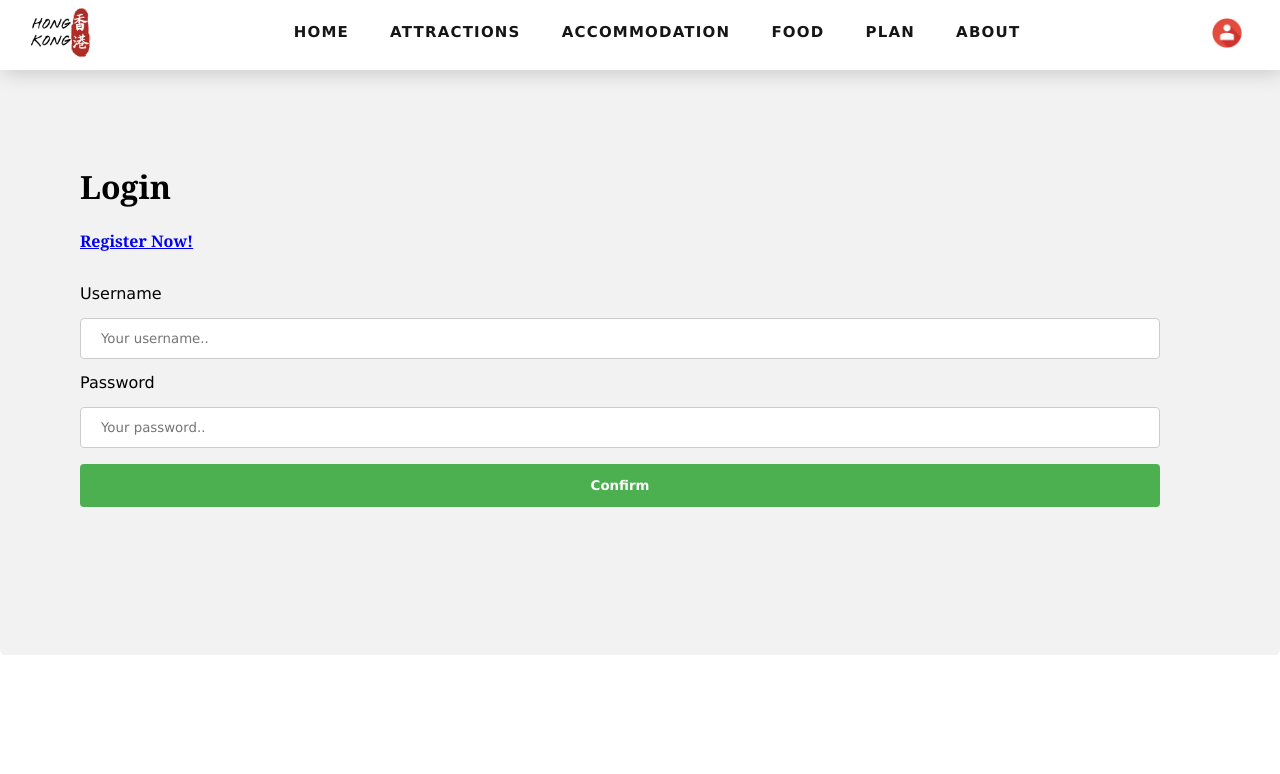
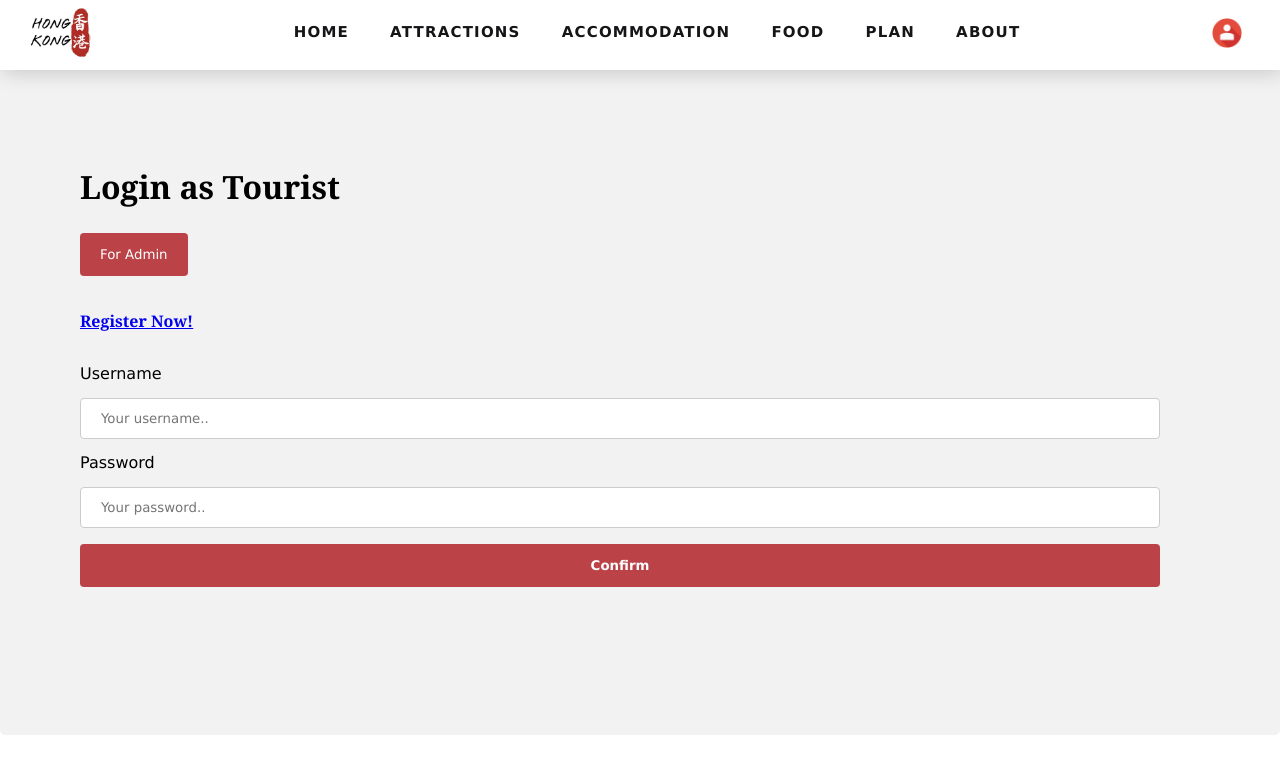
Before and after one commit to Ddsluke/Tourism-website, a PHP site: page /Login.html in a window 1280 px wide. Shown: the top 774 px of the page. Run offline with PHP 8.4, Linux system fonts and the light colour scheme.

Commit message:
updates
1. Add login js for admin in login page
2. Change color and add css

```diff
--- a/Html/Login.html
+++ b/Html/Login.html
@@ -10,7 +10,20 @@ Author: Code Apes.
 	<link type="text/css" rel="stylesheet" href="css/loginPage.css">
 	<link type="text/css" rel="stylesheet" href="css/style.css">
 </head>
-
+<script>
+	function change(){// also need to change php
+		document.getElementById("loginLabel").innerHTML = "Administrator";
+		document.getElementById("button").innerHTML = "For Tourist";
+		document.getElementById("button").onclick = revert;
+		document.getElementById("reg").innerHTML="";
+	}
+	function revert(){
+		document.getElementById("loginLabel").innerHTML = "Tourist";
+		document.getElementById("button").innerHTML = "For Admin";
+		document.getElementById("button").onclick = change;
+		document.getElementById("reg").innerHTML="<h4>Register Now!</h4>";
+	}
+</script>
 <body>
 <div class="wrapper">
 	<nav class="topnav">
@@ -33,8 +46,9 @@ Author: Code Apes.
 	</nav>
 </div>
 <div class="input_container">
-  <h1>Login</h1>
-  <a href="Registration.html"><h4>Register Now!</h4></a>
+  <h1>Login as <label id="loginLabel">Tourist</label></h1>
+  <button id="button" onclick='change()'>For Admin</button>
+  <a id="reg" href="Registration.html"><h4>Register Now!</h4></a>
   <form action="php/login_Tourists.php">
 	<label for="uname">Username</label>
 	<input type="text" id="username" name="username" placeholder="Your username.."
--- a/Html/css/loginPage.css
+++ b/Html/css/loginPage.css
@@ -13,7 +13,7 @@ input[type=submit] {
 	font-family:Verdana, Geneva, sans-serif;
 	font-weight: bold;
     width: 100%;
-    background-color: #4CAF50;
+    background-color: #BB4348;
     color: white;
     padding: 14px 20px;
     margin: 8px 0;
@@ -22,9 +22,20 @@ input[type=submit] {
     cursor: pointer;
 }
 
+button{
+	font-family:Verdana, Geneva, sans-serif;
+	background-color: #BB4348;
+	color: white;
+	padding: 14px 20px;
+    margin: 8px 0;
+    border: none;
+    border-radius: 4px;
+    cursor: pointer;
+}
+
 input[type=submit]:hover {
 	font-weight: bold;
-    background-color: #45a049;
+    background-color: #a83c40;
 }
 
 .input_container{
```
Also changed, not shown: Html/Admin.html (+6 -4 lines), Html/PersonInfo.html (+10 -5 lines).
